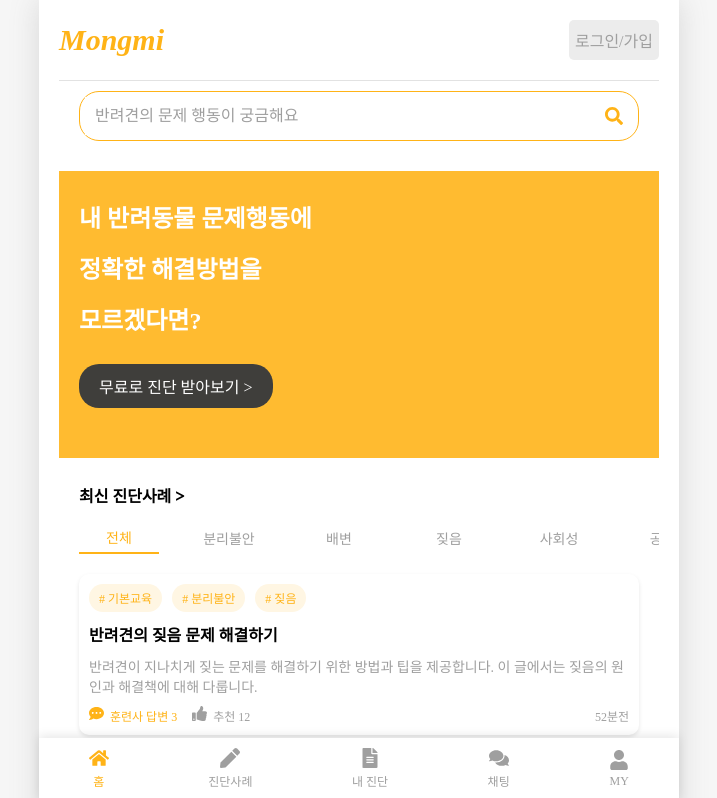
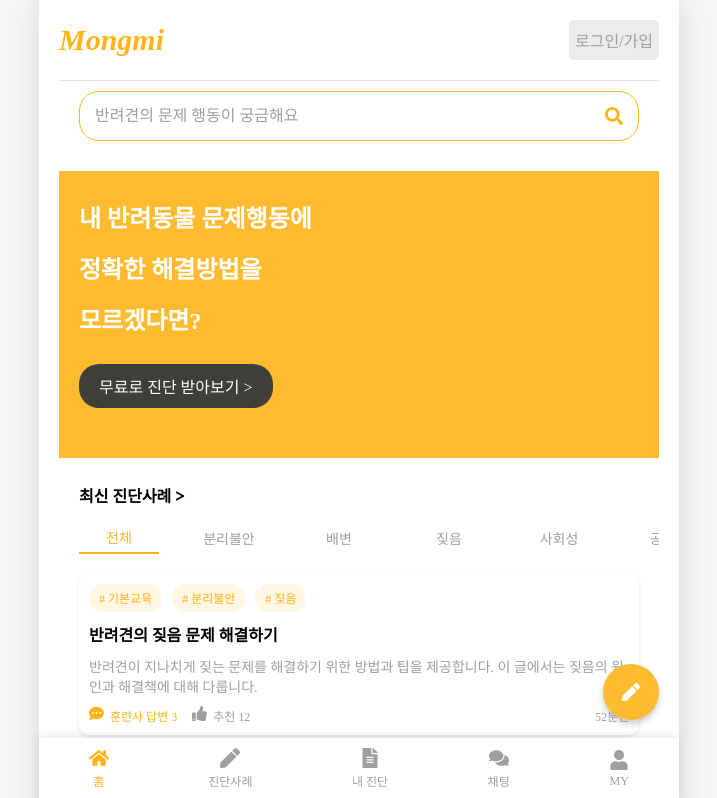
Before and after one commit to mungdori999/sponge-front, a React (Vite) app: page / in a window 1280 px wide. Shown: the top 798 px of the page, without its empty margins (281-998 px from the left). Built offline with nearby package versions, Linux system fonts and the light colour scheme; no server answers; a web font is replaced by a local one.

Commit message:
글쓰기 고정 버튼 추가

```diff
--- /dev/null
+++ b/src/component/common/WritePostButton.jsx
@@ -0,0 +1,14 @@
+import { FaPen } from "react-icons/fa";
+import "../../css/common/WritePostButton.css";
+
+const WritePostButton = () => {
+  return (
+    <div className="WritePostButton">
+      <button className="write-button">
+        <FaPen size={18} />
+      </button>
+    </div>
+  );
+};
+
+export default WritePostButton;
--- /dev/null
+++ b/src/css/common/WritePostButton.css
@@ -0,0 +1,24 @@
+.write-button {
+  position: fixed; /* 브라우저 기준 */
+  bottom: 80px;
+  right: calc(50% - 300px);
+  /* 50%는 화면 중앙, -300px은 root 반너비(600px/2), +20px은 root 안쪽 여백 */
+
+  width: 56px;
+  height: 56px;
+  border-radius: 50%;
+  background-color: #ffbb30;
+  color: white;
+  border: none;
+  outline: none;
+  display: flex;
+  align-items: center;
+  justify-content: center;
+  box-shadow: 0 4px 6px rgba(0, 0, 0, 0.2);
+  cursor: pointer;
+  transition: background-color 0.2s ease, transform 0.1s ease;
+}
+
+.write-button:hover {
+  background-color: #e0a628;
+}
--- a/src/index.css
+++ b/src/index.css
@@ -28,6 +28,7 @@ body {
   height: 100%;
   box-shadow: rgb(100, 100, 100, 0.2) 0px 0px 29px 0px;
   padding: 0px 20px;
+  position: relative;
 }
 
 body * {
--- a/src/page/HomePage.jsx
+++ b/src/page/HomePage.jsx
@@ -15,6 +15,7 @@ import routerUrl from "../data/router-url";
 import { useCategorySelect } from "../component/hook/useCategorySelect";
 import Profile from "../component/Header/Profile";
 import useAuth from "../component/hook/useAuth";
+import PostWriteButton from "../component/common/WritePostButton";
 
 const HomePage = () => {
   const { handleTabClick } = useContext(TabContext);
@@ -52,6 +53,7 @@ const HomePage = () => {
           handleTabClick(1);
         }}
       />
+      <PostWriteButton />
       <Bottom />
     </div>
   );
--- a/src/page/OwnerPage.jsx
+++ b/src/page/OwnerPage.jsx
@@ -1,6 +1,7 @@
 import OwnerCard from "../component/Owner/OwnerCard";
 import "../css/MyPage/OwnerPage.css";
 const OwnerPage = () => {
+
   return (
     <div className="OwnerPage">
       <OwnerCard />
```
